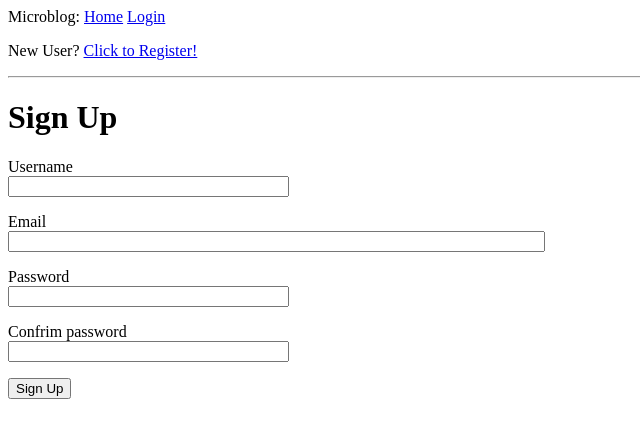
After one commit to mohyour/microblog, a Flask app: page /signup in a window 1280 px wide. The commit adds this page. Shown: the top 438 px of the page, without its empty margins (0-640 px from the left). Run offline with Flask 2, Linux system fonts and the light colour scheme.

Commit message:
implement signup

```diff
--- a/app/forms.py
+++ b/app/forms.py
@@ -1,7 +1,8 @@
 from flask_wtf import FlaskForm
 from wtforms import StringField, DateField, PasswordField,\
                     SubmitField, BooleanField
-from wtforms.validators import DataRequired
+from wtforms.validators import DataRequired, ValidationError, Email, EqualTo
+from app.models import User
 
 
 class LoginForm(FlaskForm):
@@ -9,3 +10,22 @@ class LoginForm(FlaskForm):
     password = PasswordField('Password', validators=[DataRequired()])
     remember_me = BooleanField('Remember Me')
     submit = SubmitField('Sign In')
+
+
+class SignUpForm(FlaskForm):
+    username = StringField('Username', validators=[DataRequired()])
+    email = StringField('Email', validators=[DataRequired(), Email()])
+    password = PasswordField('Password', validators=[DataRequired()])
+    confirm_password = PasswordField('Confrim password', validators=[
+                                      DataRequired(), EqualTo('password')])
+    submit = SubmitField('Sign Up')
+
+    def validate_username(self, username):
+        user = User.query.filter_by(username=username.data).first()
+        if user is not None:
+            raise ValidationError('Username already exist')
+
+    def validate_email(self, email):
+        email = User.query.filter_by(email=email.data).first()
+        if email is not None:
+            raise ValidationError('Email already exist')
--- a/app/routes.py
+++ b/app/routes.py
@@ -1,6 +1,6 @@
-from app import app
+from app import app, db
 from flask import render_template, flash, redirect, url_for, request
-from app.forms import LoginForm
+from app.forms import LoginForm, SignUpForm
 from flask_login import current_user, login_user, logout_user, login_required
 from app.models import User, Post
 from werkzeug.urls import url_parse
@@ -37,3 +37,19 @@ def login():
 def logout():
     logout_user()
     return redirect(url_for('index'))
+
+
+@app.route('/signup', methods=['GET', 'POST'])
+def signup():
+    if current_user.is_authenticated:
+        return redirect(url_for('index'))
+    form = SignUpForm()
+    if form.validate_on_submit():
+        user = User(username=form.username.data, email=form.email.data)
+        user.set_password(form.password.data)
+        db.session.add(user)
+        db.session.commit()
+        user = User.query.filter_by(username=form.username.data).first()
+        login_user(user)
+        return redirect(url_for('index'))
+    return render_template('signup.html', title='Signup', form=form)
--- a/app/templates/base.html
+++ b/app/templates/base.html
@@ -20,6 +20,7 @@
         {% else %}
         <a href="{{ url_for('logout') }}">Logout</a>
         {% endif %}
+      <p>New User? <a href="{{ url_for('signup') }}">Click to Register!</a></p>
     </div>
     <hr>
     {%  with messages = get_flashed_messages()%}
--- /dev/null
+++ b/app/templates/signup.html
@@ -0,0 +1,37 @@
+{% extends "base.html" %}
+
+{% block content %}
+    <h1>Sign Up</h1>
+    <form action="" method="post">
+        {{ form.hidden_tag() }}
+        <p>
+            {{ form.username.label }}<br>
+            {{ form.username(size=32) }}<br>
+            {% for error in form.username.errors %}
+            <span style="color: red;">[{{ error }}]</span>
+            {% endfor %}
+        </p>
+        <p>
+            {{ form.email.label }}<br>
+            {{ form.email(size=64) }}<br>
+            {% for error in form.email.errors %}
+            <span style="color: red;">[{{ error }}]</span>
+            {% endfor %}
+        </p>
+        <p>
+            {{ form.password.label }}<br>
+            {{ form.password(size=32) }}<br>
+            {% for error in form.password.errors %}
+            <span style="color: red;">[{{ error }}]</span>
+            {% endfor %}
+        </p>
+        <p>
+            {{ form.confirm_password.label }}<br>
+            {{ form.confirm_password(size=32) }}<br>
+            {% for error in form.confirm_password.errors %}
+            <span style="color: red;">[{{ error }}]</span>
+            {% endfor %}
+        </p>
+        <p>{{ form.submit() }}</p>
+    </form>
+{% endblock %}
```
